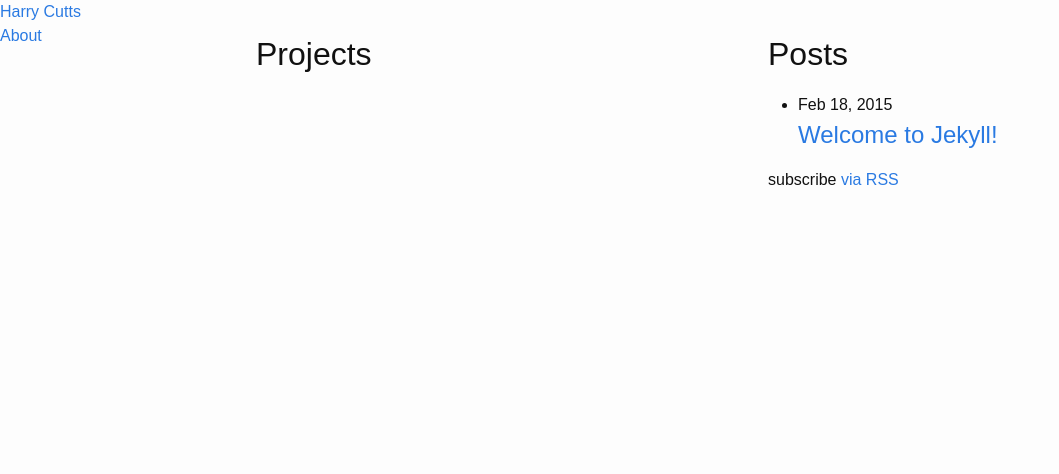
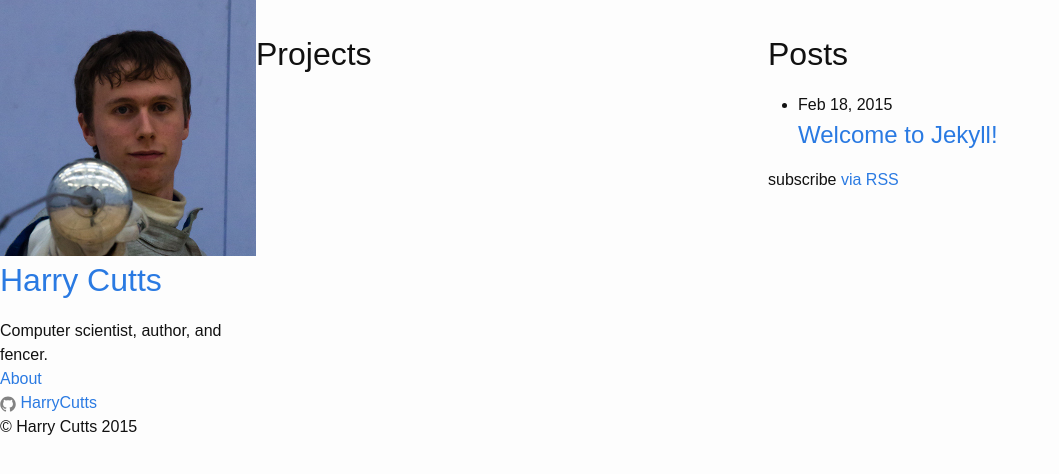
Before and after one commit to HarryCutts/harrycutts.github.io, a Jekyll site: the page built from index.html, in a window 1280 px wide. Shown: the top 474 px of the page, without its empty margins (0-1059 px from the left). Built offline with Jekyll 4.4.1, drawn with Linux system fonts in a browser that asks for light colours; nearby versions of some CDN libraries; library files that are not in the unit come from our copies.

Commit message:
Add content for the sidebar

```diff
--- a/_config.yml
+++ b/_config.yml
@@ -1,6 +1,7 @@
 # Site settings
 title: Harry Cutts
 email: your-email@domain.com
+tagline: Computer scientist, author, and fencer.
 description: > # this means to ignore newlines until "baseurl:"
   I'm a Computer Science student in my final year at the University of
   Southampton. My main interests are information security and user experience
--- a/_layouts/default.html
+++ b/_layouts/default.html
@@ -4,7 +4,9 @@
 
 <div class="pure-g">
 	<header class="sidebar pure-u-1 pure-u-md-1-5">
-		<a href="{{ site.baseurl }}/">{{ site.title }}</a>
+		<img class="mugshot" src="{{ site.baseurl }}/img/profile.jpg">
+		<h1><a href="{{ site.baseurl }}/">{{ site.title }}</a></h1>
+		<div class="tagline">{{ site.tagline }}</div>
 
 		<nav>
 			{% for page in site.pages %}
@@ -13,6 +15,34 @@
 				{% endif %}
 			{% endfor %}
 		</nav>
+
+		{% if site.github_username %}
+		<a href="https://github.com/{{ site.github_username }}">
+			<span class="icon icon--github">
+				<svg viewBox="0 0 16 16">
+					<path fill="#828282" d="M7.999,0.431c-4.285,0-7.76,3.474-7.76,7.761 c0,3.428,2.223,6.337,5.307,7.363c0.388,0.071,0.53-0.168,0.53-0.374c0-0.184-0.007-0.672-0.01-1.32 c-2.159,0.469-2.614-1.04-2.614-1.04c-0.353-0.896-0.862-1.135-0.862-1.135c-0.705-0.481,0.053-0.472,0.053-0.472 c0.779,0.055,1.189,0.8,1.189,0.8c0.692,1.186,1.816,0.843,2.258,0.645c0.071-0.502,0.271-0.843,0.493-1.037 C4.86,11.425,3.049,10.76,3.049,7.786c0-0.847,0.302-1.54,0.799-2.082C3.768,5.507,3.501,4.718,3.924,3.65 c0,0,0.652-0.209,2.134,0.796C6.677,4.273,7.34,4.187,8,4.184c0.659,0.003,1.323,0.089,1.943,0.261 c1.482-1.004,2.132-0.796,2.132-0.796c0.423,1.068,0.157,1.857,0.077,2.054c0.497,0.542,0.798,1.235,0.798,2.082 c0,2.981-1.814,3.637-3.543,3.829c0.279,0.24,0.527,0.713,0.527,1.437c0,1.037-0.01,1.874-0.01,2.129 c0,0.208,0.14,0.449,0.534,0.373c3.081-1.028,5.302-3.935,5.302-7.362C15.76,3.906,12.285,0.431,7.999,0.431z"/>
+				</svg>
+			</span>
+
+			<span class="username">{{ site.github_username }}</span>
+		</a>
+		{% endif %}
+		{% if site.twitter_username %}
+		<a href="https://twitter.com/{{ site.twitter_username }}">
+			<span class="icon icon--twitter">
+				<svg viewBox="0 0 16 16">
+					<path fill="#828282" d="M15.969,3.058c-0.586,0.26-1.217,0.436-1.878,0.515c0.675-0.405,1.194-1.045,1.438-1.809
+					c-0.632,0.375-1.332,0.647-2.076,0.793c-0.596-0.636-1.446-1.033-2.387-1.033c-1.806,0-3.27,1.464-3.27,3.27 c0,0.256,0.029,0.506,0.085,0.745C5.163,5.404,2.753,4.102,1.14,2.124C0.859,2.607,0.698,3.168,0.698,3.767 c0,1.134,0.577,2.135,1.455,2.722C1.616,6.472,1.112,6.325,0.671,6.08c0,0.014,0,0.027,0,0.041c0,1.584,1.127,2.906,2.623,3.206 C3.02,9.402,2.731,9.442,2.433,9.442c-0.211,0-0.416-0.021-0.615-0.059c0.416,1.299,1.624,2.245,3.055,2.271 c-1.119,0.877-2.529,1.4-4.061,1.4c-0.264,0-0.524-0.015-0.78-0.046c1.447,0.928,3.166,1.469,5.013,1.469 c6.015,0,9.304-4.983,9.304-9.304c0-0.142-0.003-0.283-0.009-0.423C14.976,4.29,15.531,3.714,15.969,3.058z"/>
+				</svg>
+			</span>
+
+			<span class="username">{{ site.twitter_username }}</span>
+		</a>
+		{% endif %}
+
+		<div class="sidebar-footer">
+			&copy; Harry Cutts {{ site.time | date: "%Y" }}
+		</div>
 	</header>
 
 	<div class="pure-u-1 pure-u-md-4-5 page-content">
```
Also changed, not shown: img/profile.jpg (added).
